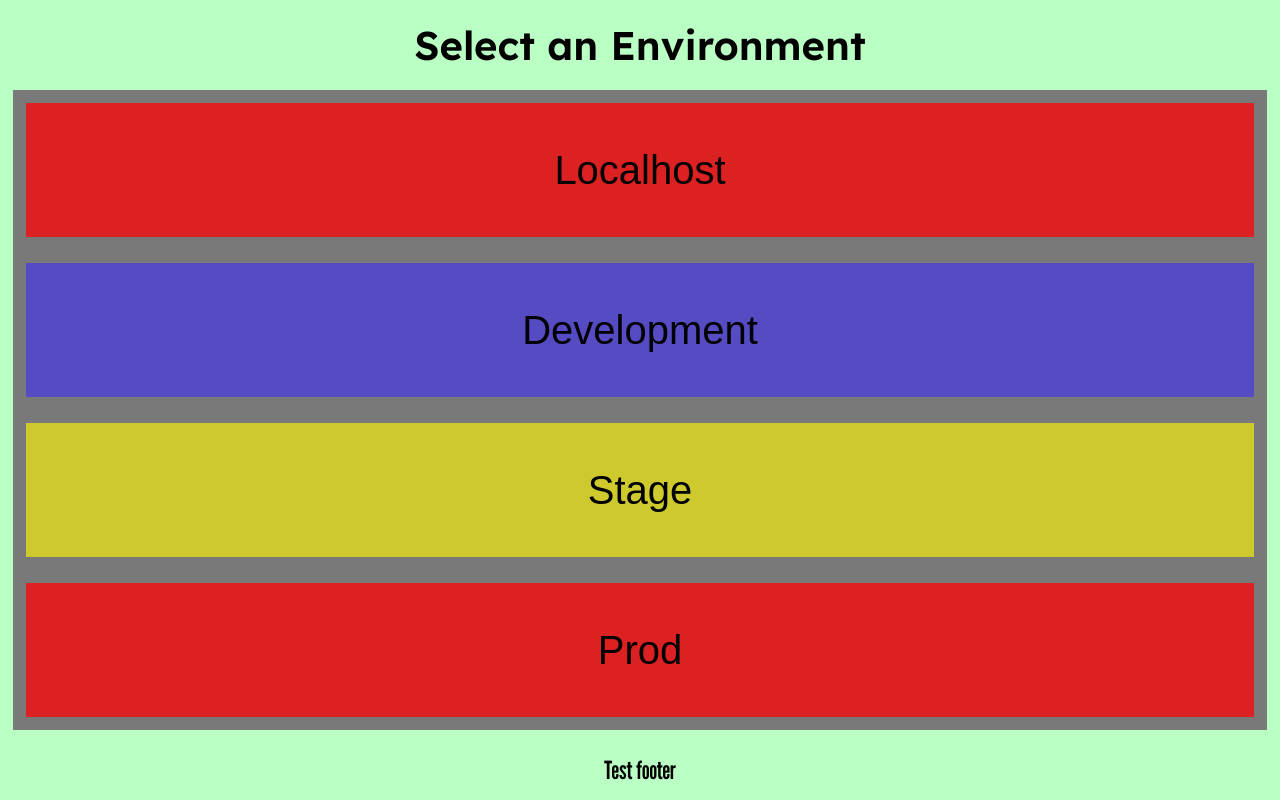
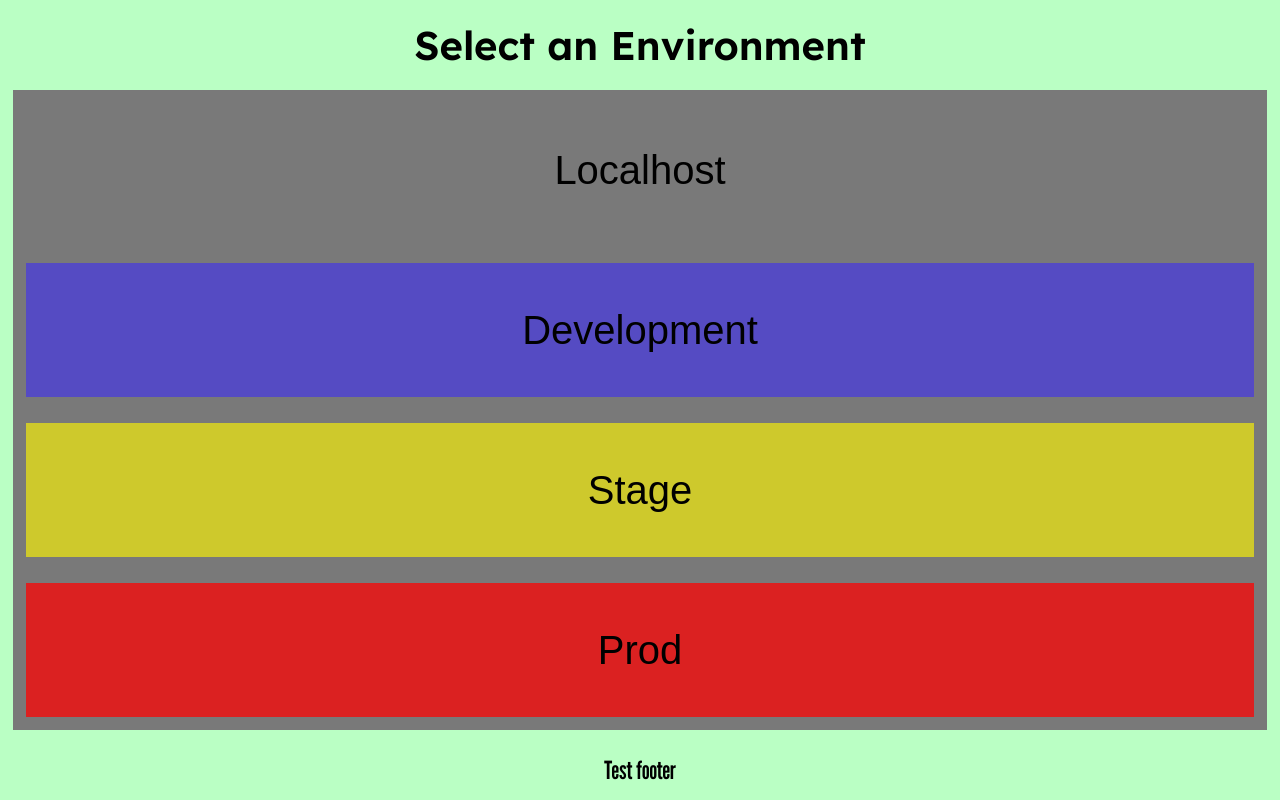
Before and after one commit to KonstantinQAQS1/MTX_Three-Js_Logger_v1.4.1, a website: page index.html in a window 1280 px wide. Drawn offline with nearby package versions, Linux system fonts and the light colour scheme; a web font is replaced by a local one.

Commit message:
Update index.html

```diff
--- a/index.html
+++ b/index.html
@@ -20,7 +20,7 @@
         </header>
         <main>
             <div class="item_wrapper"><a href="./src/localhost.html" class="link">
-                    <div class="production text">
+                    <div class="localhost text">
                         <p>Localhost</p>
                     </div>
                 </a>
```
